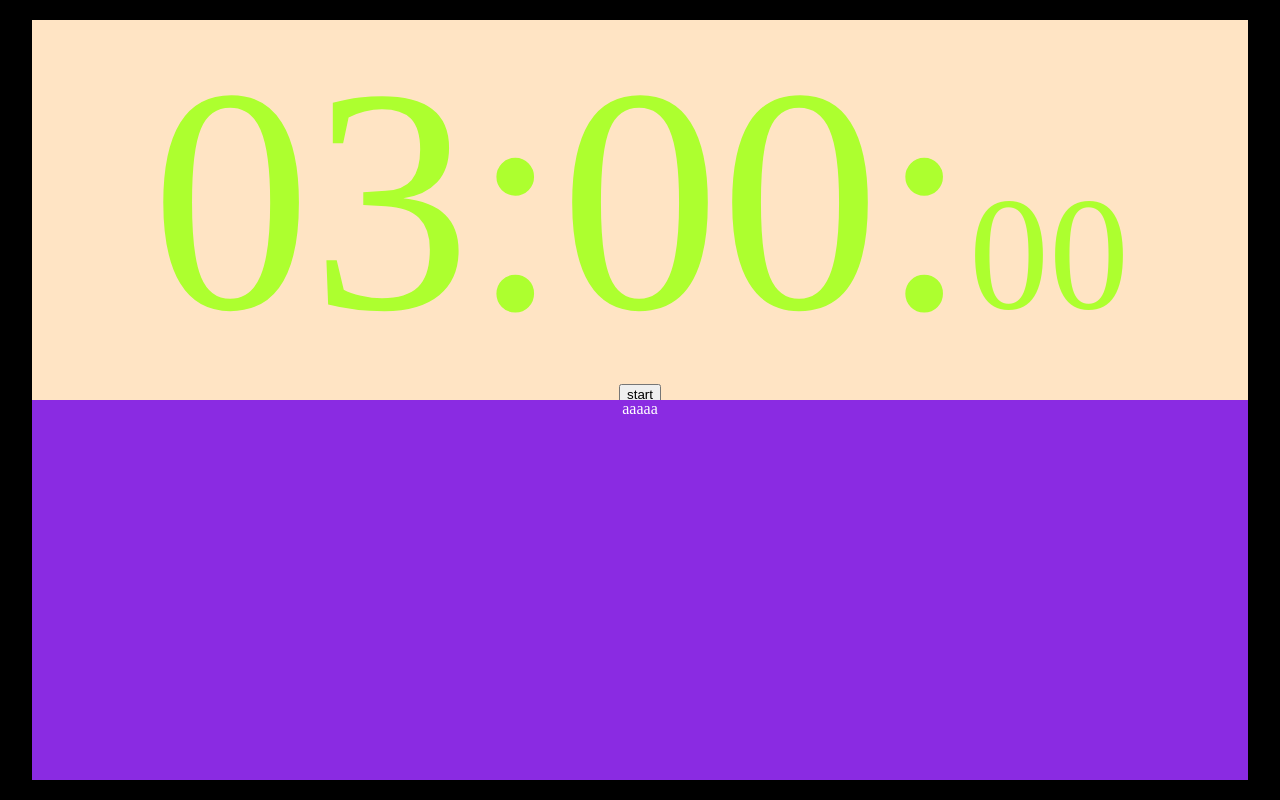
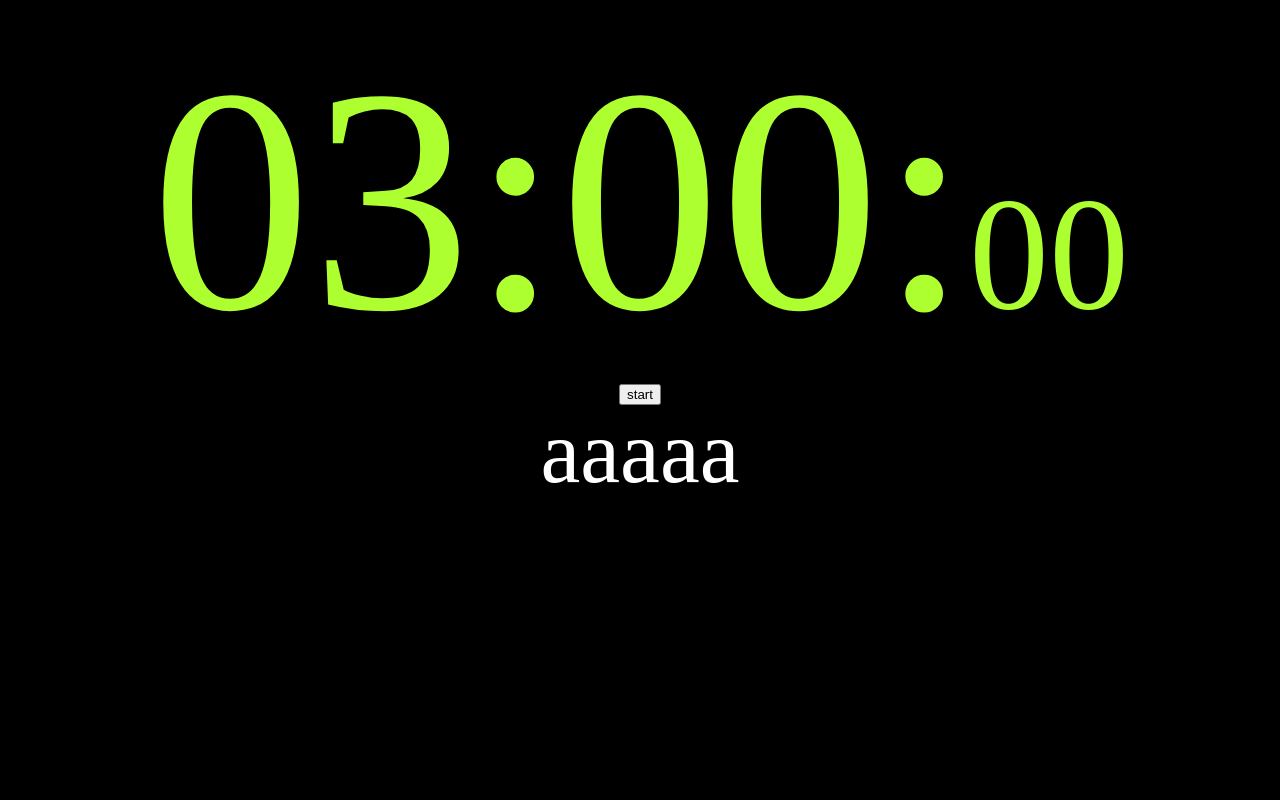
Before and after one commit to Kochi23/Game, a plain HTML site: page index.html in a window 1280 px wide. Drawn offline with Linux system fonts and the light colour scheme.

Commit message:
デバック用のやつを削除

```diff
--- a/index.html
+++ b/index.html
@@ -59,7 +59,7 @@
         width: min(95vw,95vh * 3);
         height: min(95vh,95vw * 3);
     }
-    #context{background-color: bisque;
+    #context{
         display: flex;
         width: 100%;
         height: 50%;
@@ -71,11 +71,12 @@
         color: greenyellow;
         font-size: 25vw;
     }
-    #question{background-color: blueviolet;
+    #question{
         color: white;
         display: flex;
         width: 100%;
         height: 50%;
         justify-content: center;
+        font-size: 7vw;
     }
 </style>
```
